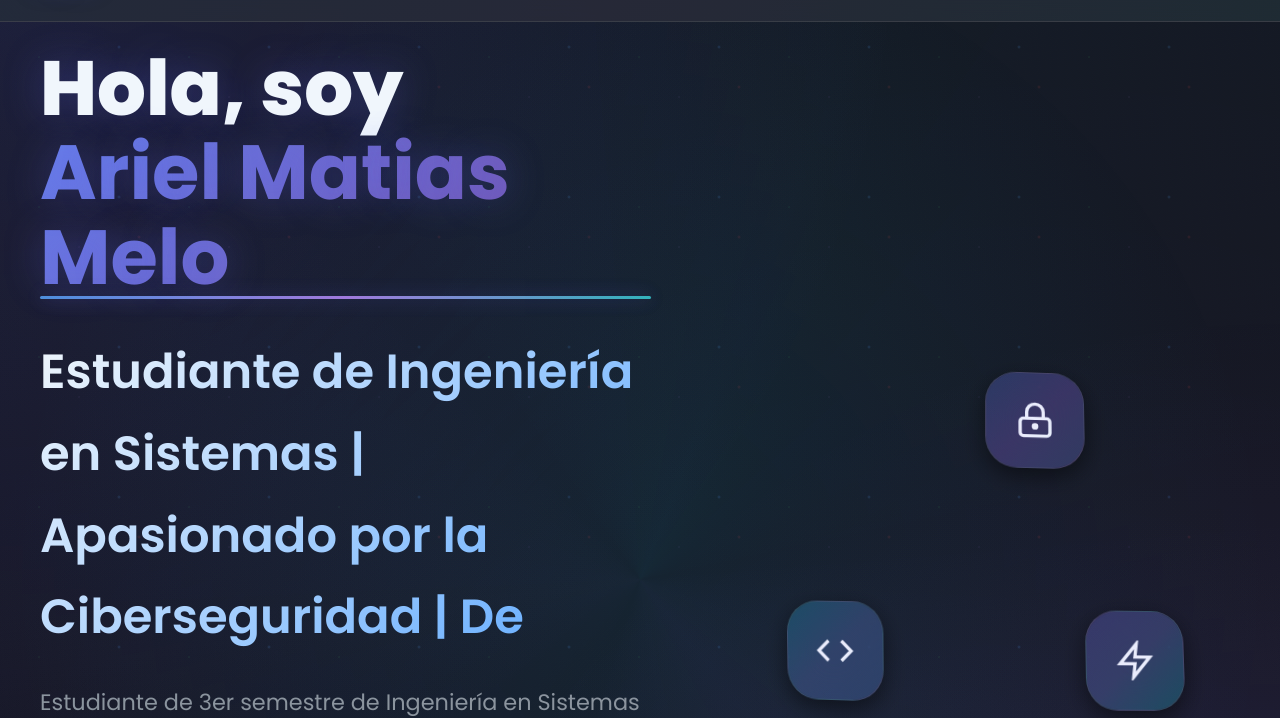
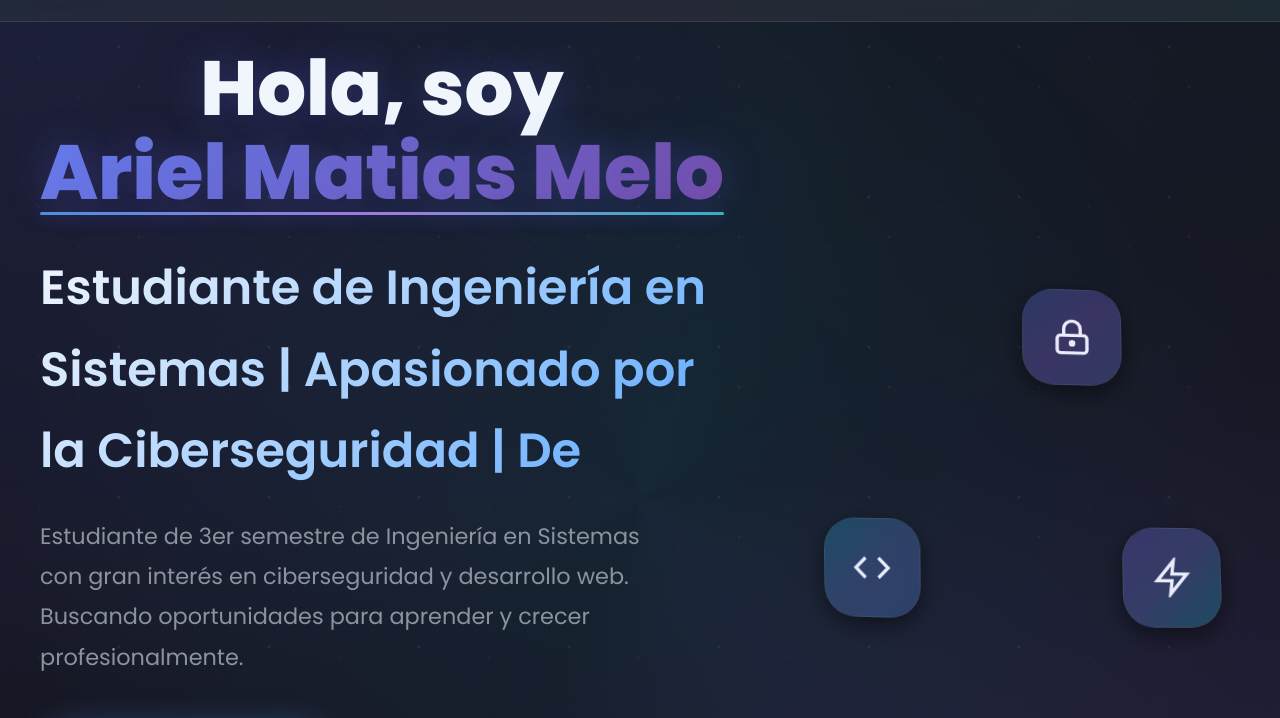
Before and after one commit to mat1520/Portafolio-Moderno-Dev, a plain HTML site: page index.html in a window 1280 px wide. Shown: the part 82-800 px from the top of the page. Drawn offline with nearby package versions, Linux system fonts and the light colour scheme.

Commit message:
Actualización de archivos de estilo y script para mejorar la interactividad y la experiencia del usuario en el portafolio.# Please enter the commit message for your changes. Lines starting

```diff
--- a/assets/css/style.css
+++ b/assets/css/style.css
@@ -424,16 +424,13 @@ body::before {
   line-height: 1.1;
   margin-bottom: 2rem;
   text-shadow: 0 0 40px rgba(99, 102, 241, 0.3);
-}
-
-.title-line {
-  display: block;
-  width: 100%;
+  text-align: center;
 }
 
 .greeting-text {
   display: inline;
   color: var(--text-primary);
+  font-size: inherit;
 }
 
 .highlight {
@@ -445,35 +442,52 @@ body::before {
   display: inline-block;
 }
 
-.mobile-break {
-  display: none;
-}
-
 .name-highlight {
-  white-space: normal;
-  word-wrap: break-word;
-  overflow-wrap: break-word;
-  hyphens: auto;
-  display: inline;
-  visibility: visible;
-  opacity: 1;
-  min-width: 0;
-  max-width: 100%;
-}
-
-/* Regla de emergencia para asegurar visibilidad del nombre */
-.hero-title .name-highlight {
-  visibility: visible !important;
-  opacity: 1 !important;
-  display: block !important;
-  color: transparent !important;
-  background: linear-gradient(135deg, #667eea 0%, #764ba2 100%) !important;
-  -webkit-background-clip: text !important;
-  -webkit-text-fill-color: transparent !important;
-  background-clip: text !important;
-  font-weight: 700 !important;
-  text-rendering: optimizeLegibility !important;
-  -webkit-font-smoothing: antialiased !important;
+  display: inline-block;
+  font-size: inherit;
+  font-weight: 800;
+  background: linear-gradient(135deg, #667eea 0%, #764ba2 100%);
+  -webkit-background-clip: text;
+  -webkit-text-fill-color: transparent;
+  background-clip: text;
+  white-space: nowrap;
+}
+
+/* Forzar visibilidad en móviles */
+@media screen and (max-width: 768px) {
+  .hero-title {
+    font-size: 2.5rem;
+    line-height: 1.2;
+  }
+
+  .name-highlight {
+    white-space: normal;
+    word-break: break-word;
+    display: inline-block;
+    font-size: 2rem;
+    visibility: visible;
+    opacity: 1;
+  }
+}
+
+@media screen and (max-width: 480px) {
+  .hero-title {
+    font-size: 2rem;
+  }
+
+  .name-highlight {
+    font-size: 1.6rem;
+  }
+}
+
+@media screen and (max-width: 393px) {
+  .hero-title {
+    font-size: 1.8rem;
+  }
+
+  .name-highlight {
+    font-size: 1.4rem;
+  }
 }
 
 .highlight::after {
--- a/assets/js/script.js
+++ b/assets/js/script.js
@@ -253,80 +253,59 @@ function initializeProjectInteractions() {
     });
 }
 
-// ===== RESPONSIVE TITLE ADJUSTMENT =====
+// ===== FORZAR VISIBILIDAD DEL NOMBRE =====
 function initializeResponsiveTitle() {
-    const heroTitle = document.querySelector('.hero-title');
-    const nameHighlight = document.querySelector('.name-highlight');
-    const greetingText = document.querySelector('.greeting-text');
+    const nameElement = document.getElementById('name-display');
 
-    if (!heroTitle || !nameHighlight) return;
+    if (!nameElement) return;
 
-    function forceNameVisibility() {
-        // Forzar visibilidad del nombre
-        nameHighlight.style.visibility = 'visible';
-        nameHighlight.style.opacity = '1';
-        nameHighlight.style.display = 'block';
-        nameHighlight.style.whiteSpace = 'normal';
-        nameHighlight.style.wordBreak = 'break-word';
-        nameHighlight.style.overflowWrap = 'break-word';
-        nameHighlight.style.lineHeight = '1.1';
-        nameHighlight.style.maxWidth = '100%';
-        nameHighlight.style.minHeight = '1.5rem';
+    function forceNameDisplay() {
+        // Aplicar estilos directamente
+        nameElement.style.cssText = `
+            display: inline-block !important;
+            visibility: visible !important;
+            opacity: 1 !important;
+            color: transparent !important;
+            background: linear-gradient(135deg, #667eea 0%, #764ba2 100%) !important;
+            -webkit-background-clip: text !important;
+            -webkit-text-fill-color: transparent !important;
+            background-clip: text !important;
+            font-weight: 800 !important;
+            white-space: nowrap !important;
+            position: relative !important;
+            z-index: 10 !important;
+        `;
 
-        // Ajustar según el ancho de la pantalla
-        const screenWidth = window.innerWidth;
-
-        if (screenWidth <= 393) {
-            // iPhone 14 Pro y similares
-            nameHighlight.style.fontSize = '1.4rem';
-            if (greetingText) greetingText.style.fontSize = '1rem';
-        } else if (screenWidth <= 430) {
-            // iPhone 14 Pro Max y similares
-            nameHighlight.style.fontSize = '1.6rem';
-            if (greetingText) greetingText.style.fontSize = '1.1rem';
-        } else if (screenWidth <= 480) {
-            // Pantallas móviles pequeñas
-            nameHighlight.style.fontSize = '1.8rem';
-            if (greetingText) greetingText.style.fontSize = '1.2rem';
+        // Ajustar tamaño según pantalla
+        const width = window.innerWidth;
+        if (width <= 393) {
+            nameElement.style.fontSize = '1.4rem !important';
+            nameElement.style.whiteSpace = 'normal !important';
+        } else if (width <= 480) {
+            nameElement.style.fontSize = '1.6rem !important';
+            nameElement.style.whiteSpace = 'normal !important';
+        } else if (width <= 768) {
+            nameElement.style.fontSize = '2rem !important';
         }
 
-        // Verificar si el texto se está mostrando
-        const rect = nameHighlight.getBoundingClientRect();
-        if (rect.width === 0 || rect.height === 0) {
-            // Si no se está mostrando, aplicar estilos más agresivos
-            nameHighlight.style.position = 'relative';
-            nameHighlight.style.zIndex = '10';
-            nameHighlight.style.backgroundColor = 'transparent';
-            nameHighlight.style.color = 'transparent';
-            nameHighlight.style.background = 'linear-gradient(135deg, #667eea 0%, #764ba2 100%)';
-            nameHighlight.style.webkitBackgroundClip = 'text';
-            nameHighlight.style.webkitTextFillColor = 'transparent';
-            nameHighlight.style.backgroundClip = 'text';
+        // Verificar que el texto esté ahí
+        if (nameElement.textContent.trim() === '') {
+            nameElement.textContent = 'Ariel Matias Melo';
         }
     }
 
-    // Aplicar inmediatamente
-    forceNameVisibility();
+    // Ejecutar múltiples veces para asegurar
+    forceNameDisplay();
+    setTimeout(forceNameDisplay, 100);
+    setTimeout(forceNameDisplay, 500);
+    setTimeout(forceNameDisplay, 1000);
+    setTimeout(forceNameDisplay, 2000);
 
-    // Aplicar después de un pequeño retraso
-    setTimeout(forceNameVisibility, 200);
-    setTimeout(forceNameVisibility, 500);
-    setTimeout(forceNameVisibility, 1000);
+    // En cambio de tamaño
+    window.addEventListener('resize', forceNameDisplay);
 
-    // Aplicar al redimensionar
-    let resizeTimeout;
-    window.addEventListener('resize', () => {
-        clearTimeout(resizeTimeout);
-        resizeTimeout = setTimeout(forceNameVisibility, 100);
-    });
-
-    // Aplicar después de cambio de idioma
-    document.addEventListener('languageChanged', forceNameVisibility);
-
-    // Aplicar cuando el DOM esté completamente cargado
-    if (document.readyState === 'loading') {
-        document.addEventListener('DOMContentLoaded', forceNameVisibility);
-    }
+    // Cuando cambie el idioma
+    document.addEventListener('languageChanged', forceNameDisplay);
 }
 
 // ===== FUNCIONALIDAD COPIAR EMAIL =====
--- a/index.html
+++ b/index.html
@@ -67,12 +67,8 @@
         <div class="hero-container">
             <div class="hero-content">
                 <h1 class="hero-title">
-                    <div class="title-line">
-                        <span class="greeting-text" data-i18n="hero.greeting">Hola, soy</span>
-                    </div>
-                    <div class="title-line">
-                        <span class="highlight name-highlight">Ariel Matias Melo</span>
-                    </div>
+                    <span class="greeting-text" data-i18n="hero.greeting">Hola, soy</span><br>
+                    <span class="highlight name-highlight" id="name-display">Ariel Matias Melo</span>
                 </h1>
                 <p class="subtitle" data-i18n="hero.subtitle">
                     Estudiante de Ingeniería en Sistemas | Apasionado por la Ciberseguridad | Desarrollo Web
```
